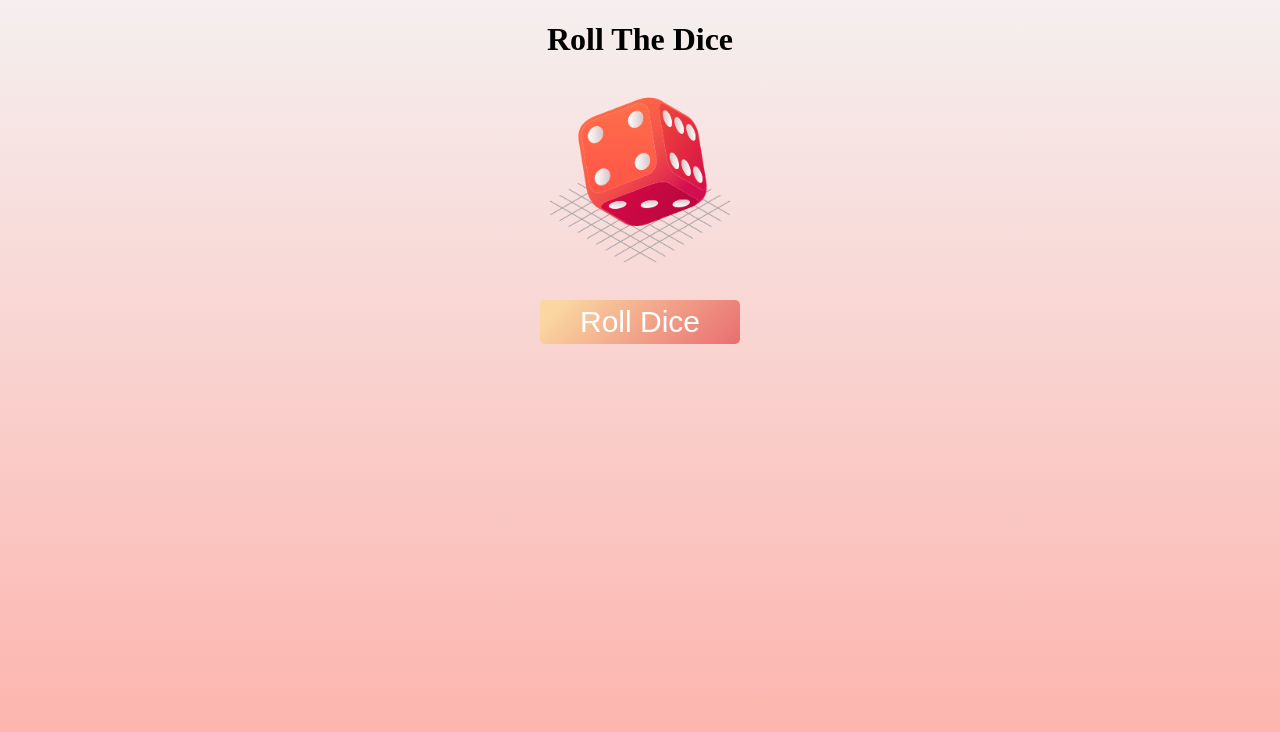
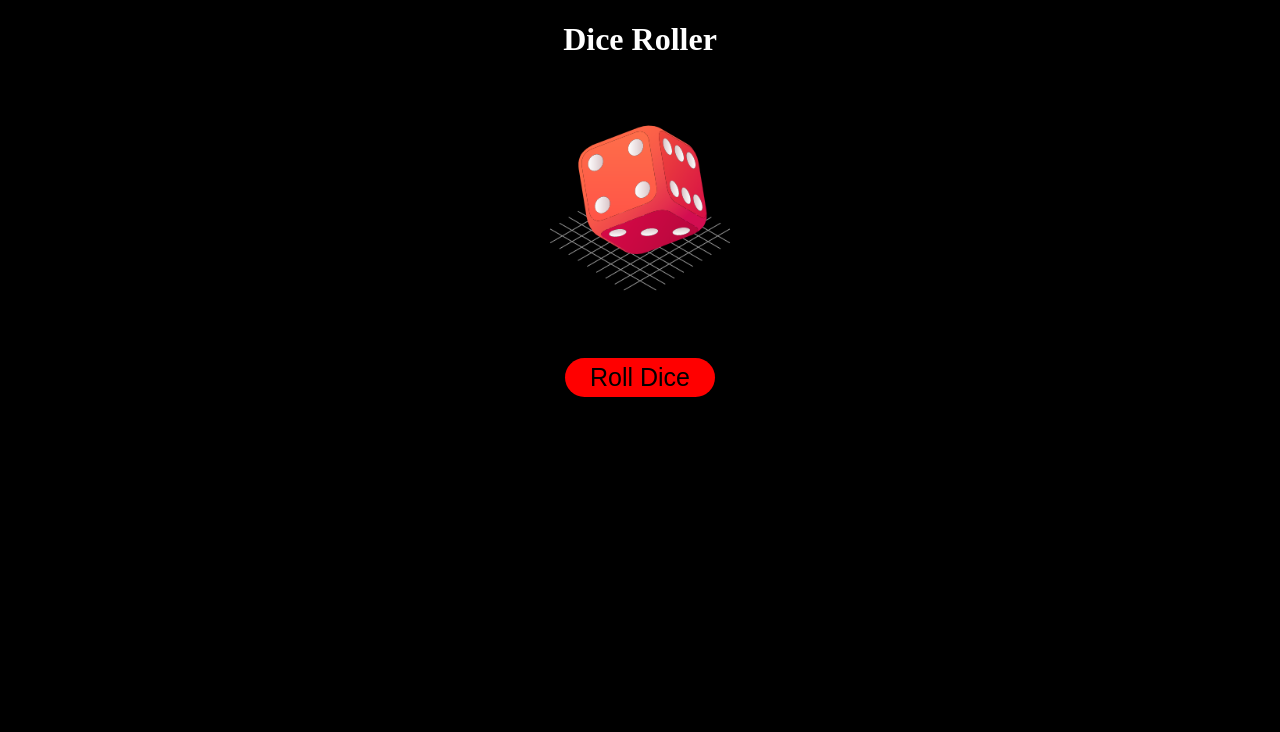
Before and after one commit to Phobial/dice-roller, a plain HTML site: page index.html in a window 1280 px wide. Drawn offline with Linux system fonts and the light colour scheme.

Commit message:
third commit

```diff
--- a/index.html
+++ b/index.html
@@ -1,105 +1,115 @@
 <!DOCTYPE html>
 <html lang="en">
+
 <head>
     <meta charset="UTF-8">
     <meta name="viewport" content="width=device-width, initial-scale=1.0">
     <title>Dice Roller</title>
     <style>
-        body{
-            background-image: linear-gradient(to top, #feada6 0%, #f5efef 100%);
-            min-height: 100vh;
+        body {
+            background-color: #000000;
         }
-        .dice-img{
-            width:200px;
-            height:200px;
-            display:block;
-            margin:20px auto;
+
+        #dice {
+            width: 200px;
+            height: 200px;
+            display: block;
+            margin: 50px auto;
         }
 
 
 
-        .app-title{
+        h1 {
             text-align: center;
+            color: #FFF;
         }
-        .btn-roll{
-         width:200px;
-         display:block;
+
+        .btn-roll {
+            width: 150px;
+            display: block;
             margin: 20px auto;
-         font-size: 30px;
-         padding: 5px 20px;
-         border-radius: 5px;
+            font-size: 25px;
+            padding: 5px 10px;
+            border-radius: 20px;
             border: none;
-        color: #ffff;
+            color: #000000;
             cursor: pointer;
-        background-image: linear-gradient( 135deg, #FAD7A1 10%, #E96D71 100%);
+            background-color: red;
         }
-        @keyframes roll{
-            0%{
-                transform:rotate(0deg);
+            .btn-roll:hover {
+                transform: scale(1.025);
+                transition: 0.5s;
+            }
+
+            @keyframes roll {
+                0% {
+                    transform: rotate(0deg);
 
                 }
-            100%{
-                transform:rotate(360deg);
+
+                100% {
+                    transform: rotate(360deg);
                 }
             }
-        .animate{
+
+            .animate {
                 animation: roll 1s infinite;
             }
-
     </style>
 </head>
+
 <body>
-    <h1 class="app-title">Roll The Dice</h1>
+    <h1>Dice Roller </h1>
 
-    <img src="default.png" alt="dice" class="dice-img" id="dice-img"/>
+    <img src="die.png" alt="dice" id="dice" />
 
-    <button class="btn-roll" onclick="roll()">Roll Dice</button>
+    <button class="btn-roll" onclick="rolling()">Roll Dice</button>
 
     <script>
-      function roll()
-      {
-        const min=1;
-        const max=6;
+        function rolling() {
+            const min = 1;
+            const max = 6;
 
-        const randomNumber=Math.round(Math.random()*(max-min))+min;
+            const randomNumber = Math.round(Math.random() * (max - min)) + min;
 
-        const imgElement=document.getElementById('dice-img');
-        switch(randomNumber){
+            const imgElement = document.getElementById('dice');
+            switch (randomNumber) {
 
                 case 1:
-            imgElement.src='one.png';
+                    imgElement.src = 'one.png';
                     break;
 
                 case 2:
-            imgElement.src='two.png';
+                    imgElement.src = 'two.png';
                     break;
 
                 case 3:
-            imgElement.src='three.png';
+                    imgElement.src = 'three.png';
                     break;
 
                 case 4:
-            imgElement.src='four.png';
+                    imgElement.src = 'four.png';
                     break;
 
                 case 5:
-            imgElement.src='five.png';
+                    imgElement.src = 'five.png';
                     break;
 
                 case 6:
-            imgElement.src='six.png';
+                    imgElement.src = 'six.png';
                     break;
 
                 default:
-            imgElement.src='default.png';
+                    imgElement.src = 'default.png';
             }
             imgElement.classList.add("animate");
-        setTimeout(()=>{
+            setTimeout(() => {
                 imgElement.classList.remove("animate")
-        },1000);
+            }, 1000);
         }
 
     </script>
 
 </body>
+
 </html>
```
Also changed, not shown: die.png (renamed from default.png). Lines whose indentation alone changed are shown as unchanged.
